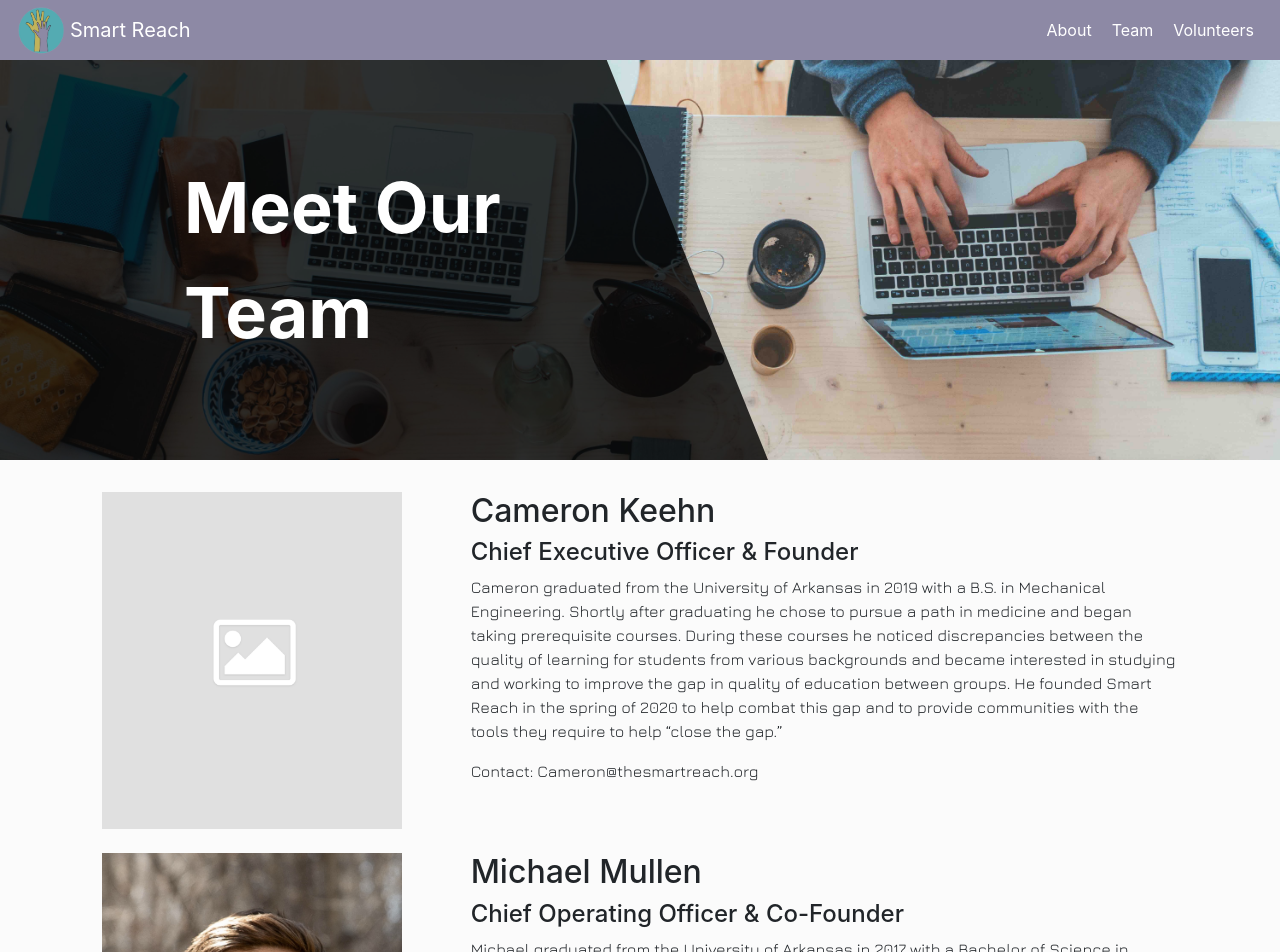
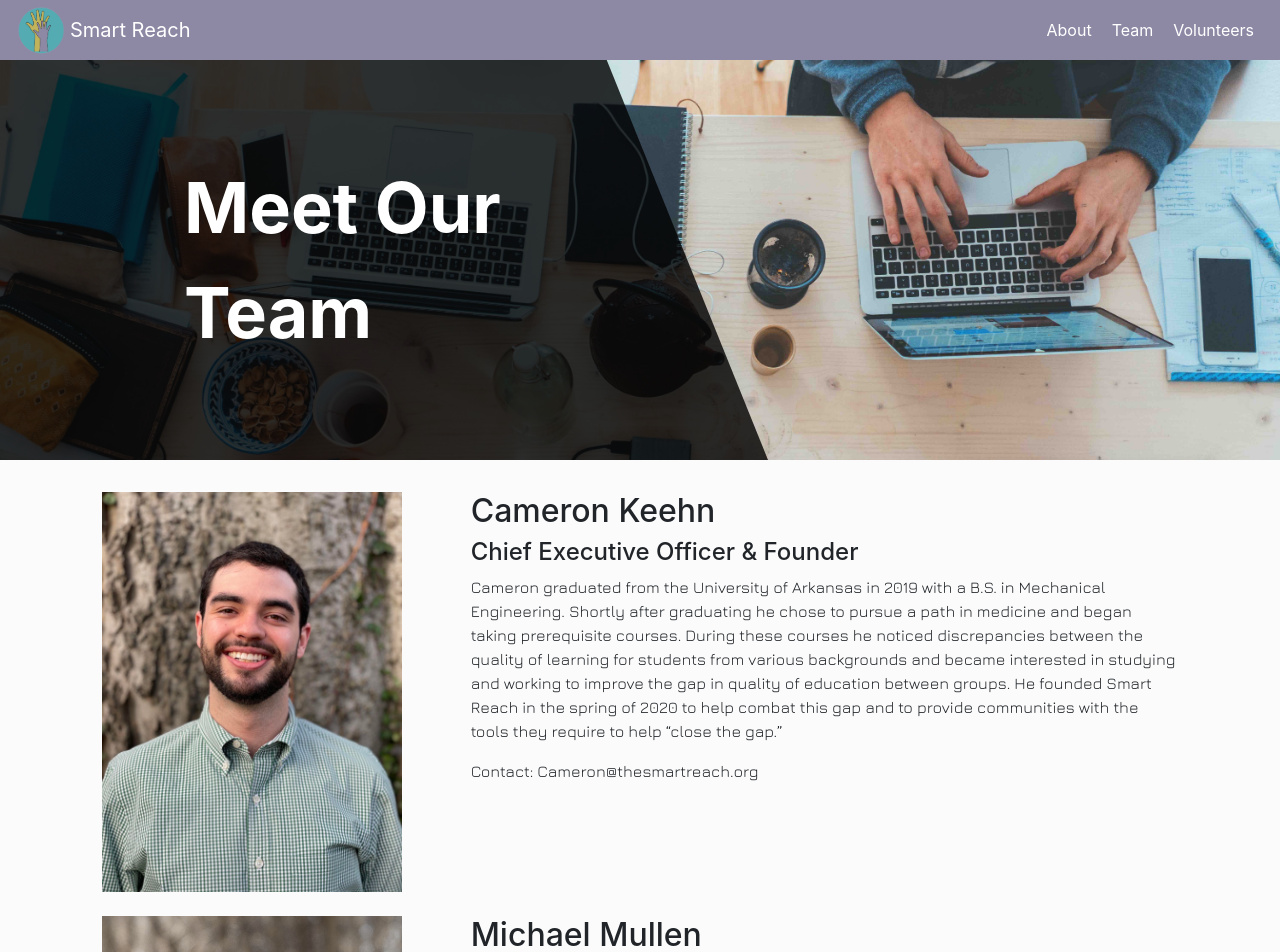
Before and after one commit to franciscoaguilars/bridger-front-end, a React (Create React App) app: page /team in a window 1280 px wide. Shown: the top 952 px of the page. Built offline with nearby package versions, Linux system fonts and the light colour scheme; no server answers.

Commit message:
Added Cam's pic to the team page and changed the OurTeam component to Team to match the url and keep it consistent

```diff
--- a/src/App.js
+++ b/src/App.js
@@ -7,7 +7,7 @@ import Home from './components/Home';
 import SignUp from './components/SignUp';
 import Login from './components/Login';
 import About from './components/About';
-import OurTeam from './components/OurTeam';
+import Team from './components/Team';
 import Volunteers from './components/Volunteers';
 import Dashboard from './components/Dashboard/Dashboard';
 import Tutors from './components/Tutors/Tutors';
@@ -110,7 +110,7 @@ function App() {
         <Switch>
           <Route exact path="/" component={Home} />
           <Route exact path="/about" component={About} />
-          <Route exact path="/team" component={OurTeam} />
+          <Route exact path="/team" component={Team} />
           <Route exact path="/signup" component={SignUp} />
           <Route exact path="/signin" component={Login} />
           <Route exact path="/me" component={Dashboard} />
--- a/src/components/OurTeam.js
+++ b/src/components/Team.js
@@ -1,11 +1,11 @@
-import react from 'react';
-import PlaceholderImg from "../assets/images/team_photos/placeholder.png";
+import React from 'react';
 import Jamo from "../assets/images/team_photos/jamo.png";
 import Mullen from "../assets/images/team_photos/mullen.jpg";
 import Lou from "../assets/images/team_photos/lou.jpeg";
-import Julia from "../assets/images/team_photos/julia.png"
+import Julia from "../assets/images/team_photos/julia.png";
+import Cam from "../assets/images/team_photos/cam.jpeg";
 
-const OurTeam = () => {
+const Team = () => {
   return (
     <div>
       <div className="team-banner">
@@ -18,7 +18,7 @@ const OurTeam = () => {
 
           <div className="row mb-4">
             <div className="col-lg-4 col-sm-12">
-              <img className="team-img" src={PlaceholderImg} alt="team-member"/>
+              <img className="team-img" src={Cam} alt="team-member"/>
             </div>
             <div className="col-lg-8 col-sm-12">
               <h2>Cameron Keehn</h2>
@@ -124,4 +124,4 @@ const OurTeam = () => {
   )
 }
 
-export default OurTeam;
+export default Team;
--- a/src/components/Volunteers.js
+++ b/src/components/Volunteers.js
@@ -25,7 +25,7 @@ const Volunteers = () => {
               </p>
               <ul className="volunteer-list">
                 <li>Supporting students academically for the duration of the semester</li>
-                <li>Planning individual tutoring sessions at their and their students availability</li>
+                <li>Planning individual tutoring sessions at their and their student's availability</li>
                 <li>Observing improved academic performance with their students</li>
                 <li>Making an impact of their own in communities’ educational access across the country</li>
               </ul>
```
Also changed, not shown: src/assets/images/team_photos/cam.jpeg (added).
